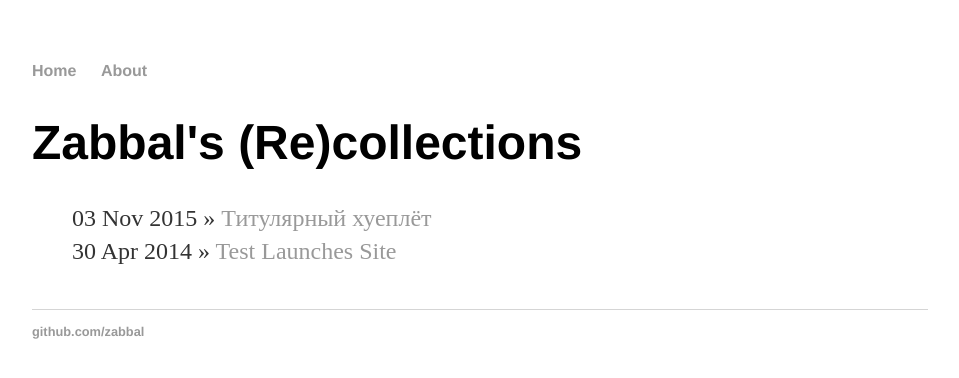
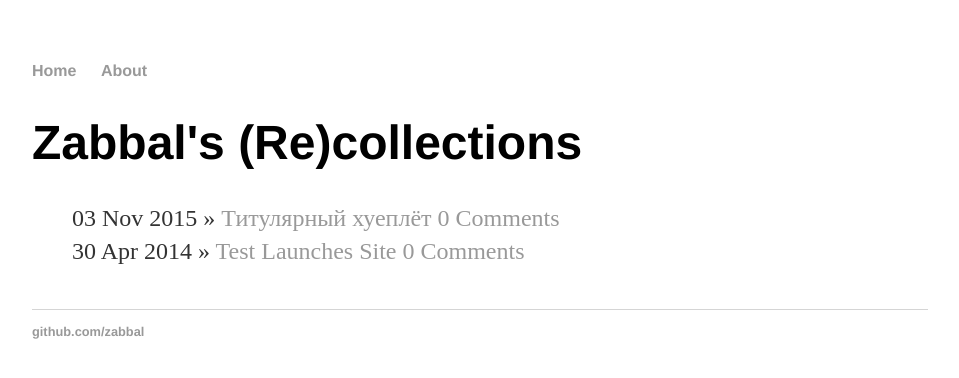
Before and after one commit to zabbal/zabbal.github.io, a Jekyll site: the page built from index.html, in a window 1280 px wide. Shown: the top 378 px of the page, without its empty margins (160-1119 px from the left). Built offline with Jekyll 4.4.1, drawn with Linux system fonts in a browser that asks for light colours; comment, search, counter and statistics services are not loaded.

Commit message:
d-comment

```diff
--- a/_layouts/default.html
+++ b/_layouts/default.html
@@ -26,6 +26,7 @@
    <li><a href="https://github.com/zabbal">github.com/zabbal</a></li>
    </ul>
   </footer>
+  <script id="dsq-count-scr" src="//zabbal-github-io.disqus.com/count.js" async></script>
   </body>
 
 </html>
--- a/index.html
+++ b/index.html
@@ -6,7 +6,7 @@ title: Zabbal's (Re)collections
 <ul class="posts">
 
   {% for post in site.posts %}
-    <li><span>{{ post.date | date_to_string }}</span> &raquo; <a href="{{ post.url }}" title="{{ post.title }}">{{ post.title }}</a></li>
+    <li><span>{{ post.date | date_to_string }}</span> &raquo; <a href="{{ post.url }}#disqus_thread" title="{{ post.title }}">{{ post.title }} 0 Comments</a></li>
   {% endfor %}
 
 </ul>
```
